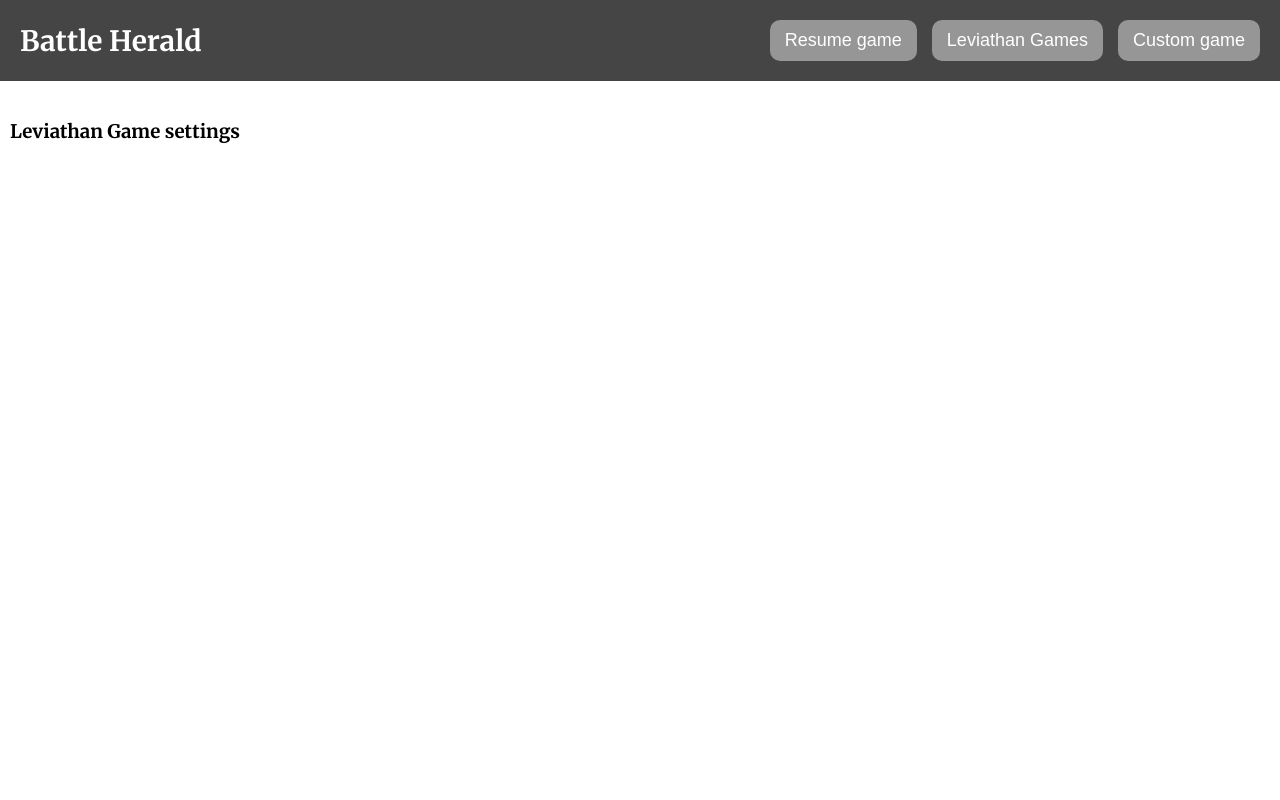
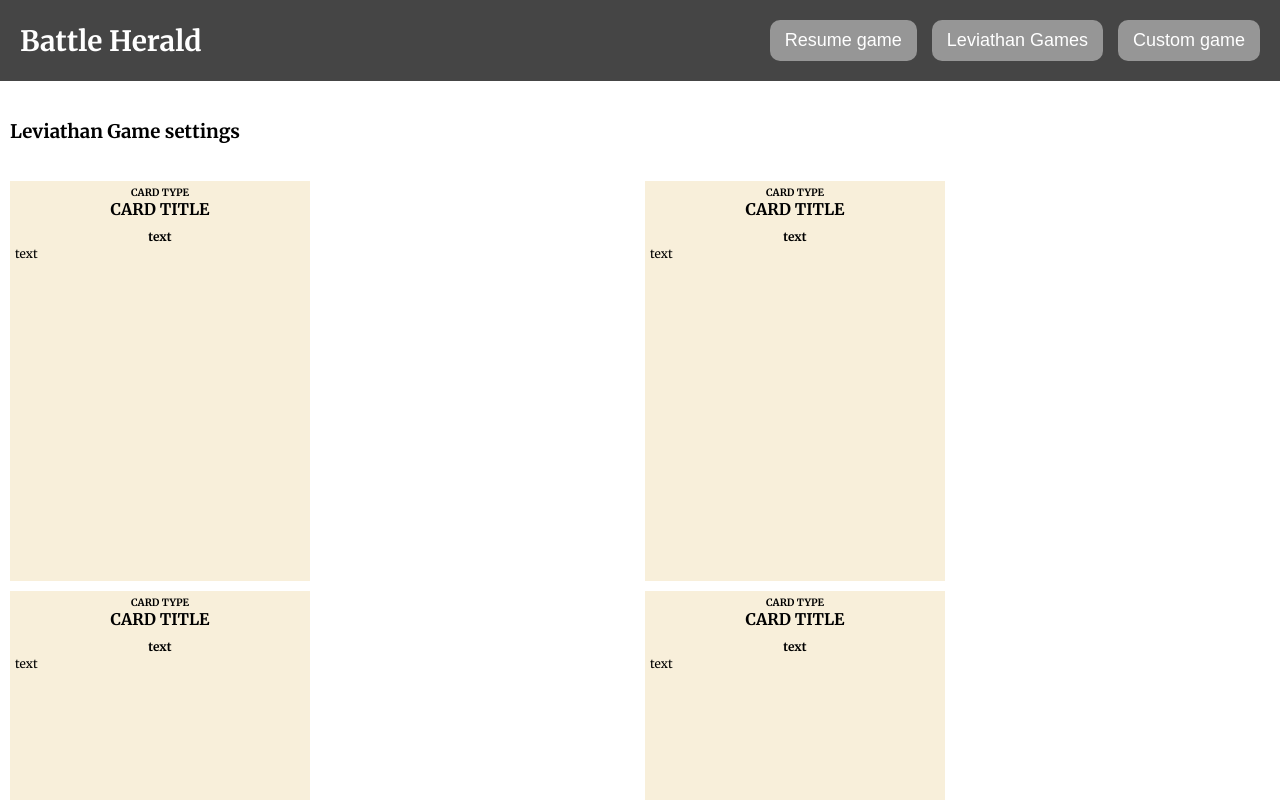
Before and after one commit to nikrassel/battle-herald, a React (Vite) app: page /leviathanGame in a window 1280 px wide. Shown: the top 800 px of the page. Built offline with nearby package versions, Linux system fonts and the light colour scheme.

Commit message:
feat: add card-row

```diff
--- a/src/app/index.css
+++ b/src/app/index.css
@@ -16,3 +16,5 @@
 @import url(./styles/info-card/index.css);
 
 @import url(./styles/info-card-paragraph/index.css);
+
+@import url(./styles/card-row/card-row.css);
--- /dev/null
+++ b/src/app/styles/card-row/card-row.css
@@ -0,0 +1,28 @@
+.card-row {
+  display: grid;
+  gap: 10px;
+}
+
+@media (min-width: 1241px) {
+  .card-row {
+    grid: 1fr / repeat(4, 1fr);
+  }
+}
+
+@media (min-width: 961px) {
+  .card-row {
+    grid: repeat(2, 1fr) / repeat(3, 1fr);
+  }
+}
+
+@media (min-width: 651px) {
+  .card-row {
+    grid: repeat(3, 1fr) / repeat(2, 1fr);
+  }
+}
+
+@media (max-width: 650px) {
+  .card-row {
+    grid: repeat(4, 1fr) / 1fr;
+  }
+}
--- /dev/null
+++ b/src/entities/cardRow/CardRow.tsx
@@ -0,0 +1,15 @@
+import { InfoCard, InfoCardProps } from '@//shared/ui';
+
+export interface CardRowProps {
+  cards: InfoCardProps[];
+}
+
+export const CardRow = ({ cards }: CardRowProps) => {
+  return (
+    <div className="card-row">
+      {cards.map((elem) => (
+        <InfoCard {...elem} />
+      ))}
+    </div>
+  );
+};
--- a/src/pages/leviathanGame/LeviathanGame.tsx
+++ b/src/pages/leviathanGame/LeviathanGame.tsx
@@ -1,7 +1,11 @@
+import { CardRow } from '@//entities/cardRow/CardRow';
+import { primaryMissions } from './lib/constants/primaryMissions';
+
 export const LeviathanGame = () => {
   return (
     <main className="page">
       <h3>Leviathan Game settings</h3>
+      <CardRow cards={primaryMissions} />
       {/* <InfoCard {...someCard} /> */}
     </main>
   );
--- /dev/null
+++ b/src/pages/leviathanGame/lib/constants/primaryMissions.ts
@@ -0,0 +1,44 @@
+import { InfoCardProps } from '@//shared/ui';
+
+export const primaryMissions: InfoCardProps[] = [
+  {
+    cardType: 'card type',
+    cardTitle: 'card title',
+    cardContent: [
+      {
+        paragraphTitle: 'text',
+        paragraphBody: 'text',
+      },
+    ],
+  },
+  {
+    cardType: 'card type',
+    cardTitle: 'card title',
+    cardContent: [
+      {
+        paragraphTitle: 'text',
+        paragraphBody: 'text',
+      },
+    ],
+  },
+  {
+    cardType: 'card type',
+    cardTitle: 'card title',
+    cardContent: [
+      {
+        paragraphTitle: 'text',
+        paragraphBody: 'text',
+      },
+    ],
+  },
+  {
+    cardType: 'card type',
+    cardTitle: 'card title',
+    cardContent: [
+      {
+        paragraphTitle: 'text',
+        paragraphBody: 'text',
+      },
+    ],
+  },
+];
```
